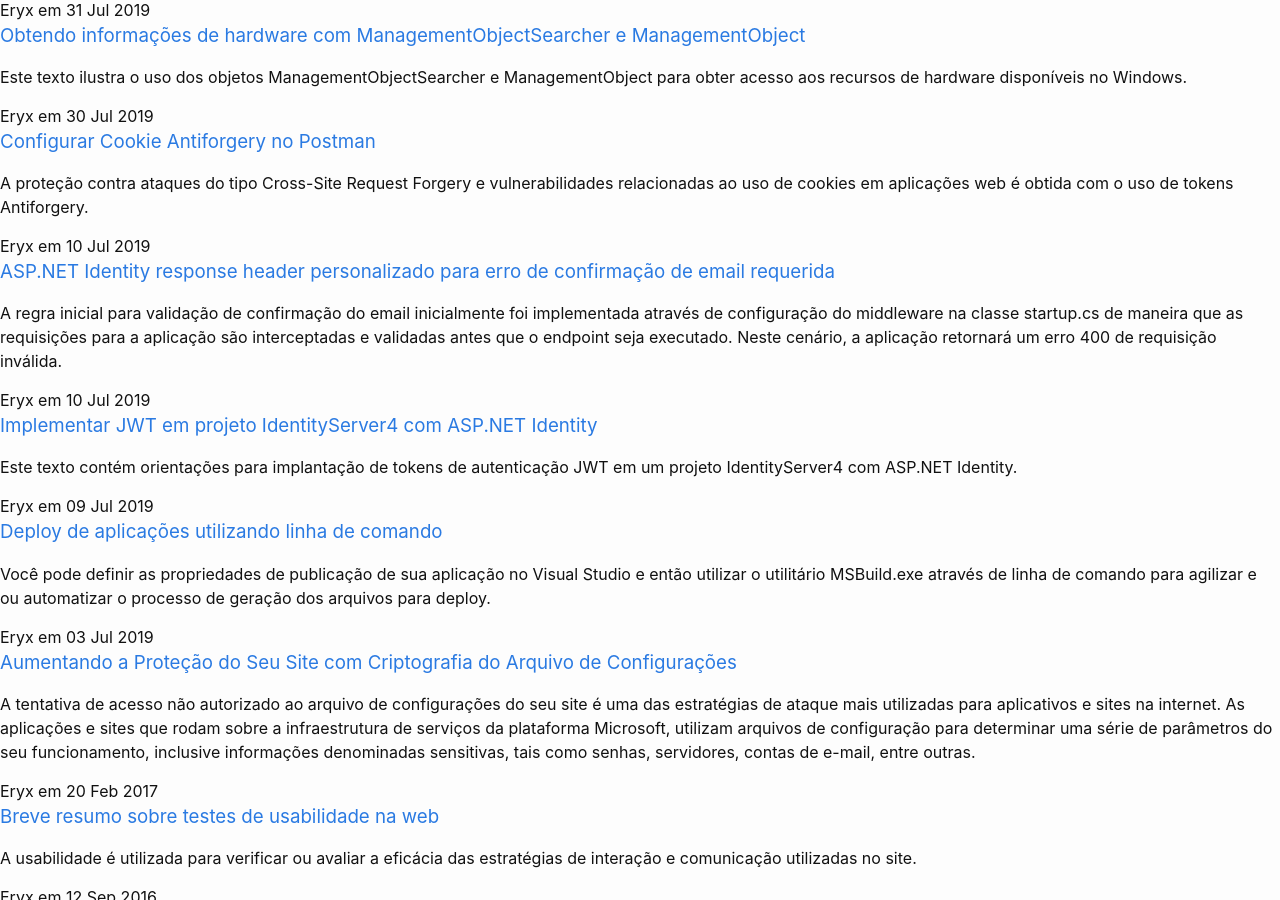
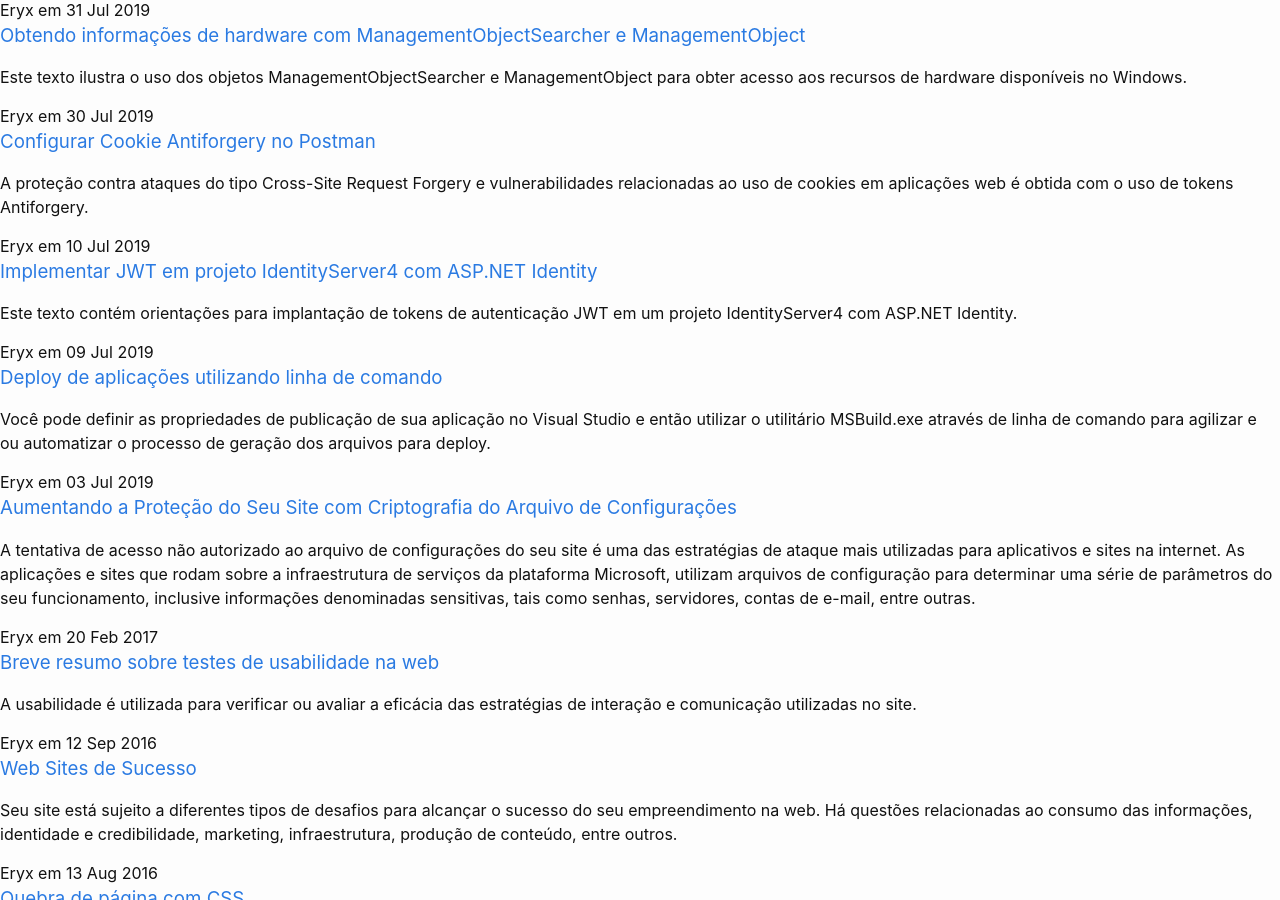
Before and after one commit to eryxjose/eryxjose.github.io, a Jekyll site: the page built from blog.html, in a window 1280 px wide and 900 px high, scrolled down 382 px. Built offline with Jekyll 4.4.1, drawn with Linux system fonts in a browser that asks for light colours.

Commit message:
Despublicado post Configuração para confirmação de email no ASP.NET Identity

```diff
--- a/_posts/2019-07-10-ASP-NET-Identity-response-header-personalizado-para-erro-de-confirmação-de-email-requerida.markdown
+++ b/_posts/-2019-07-10-ASP-NET-Identity-response-header-personalizado-para-erro-de-confirmação-de-email-requerida.markdown
@@ -1,9 +1,11 @@
 ---
 layout: post
 author: Eryx
-title: ASP.NET Identity response header personalizado para erro de confirmação de email requerida
+title: Configuração para confirmação de email no ASP.NET Identity
 date: 10/07/2019
 ---
+
+
 
 A regra inicial para validação de confirmação do email inicialmente foi implementada através de configuração do middleware na classe startup.cs de maneira que as requisições para a aplicação são interceptadas e validadas antes que o endpoint seja executado. Neste cenário, a aplicação retornará um erro 400 de requisição inválida.
 
```
Also changed, not shown: 2 other files.
